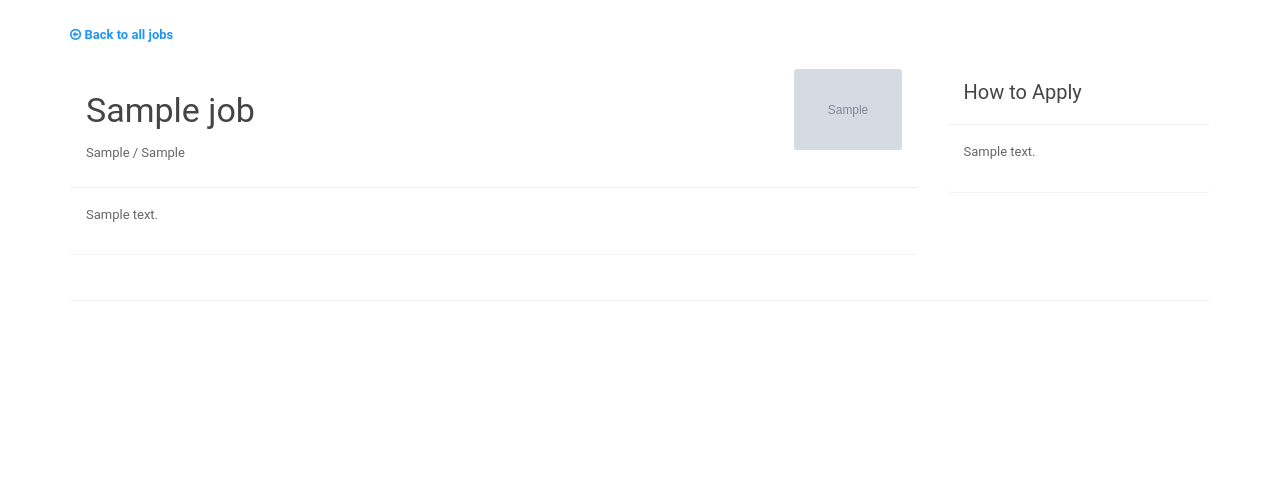
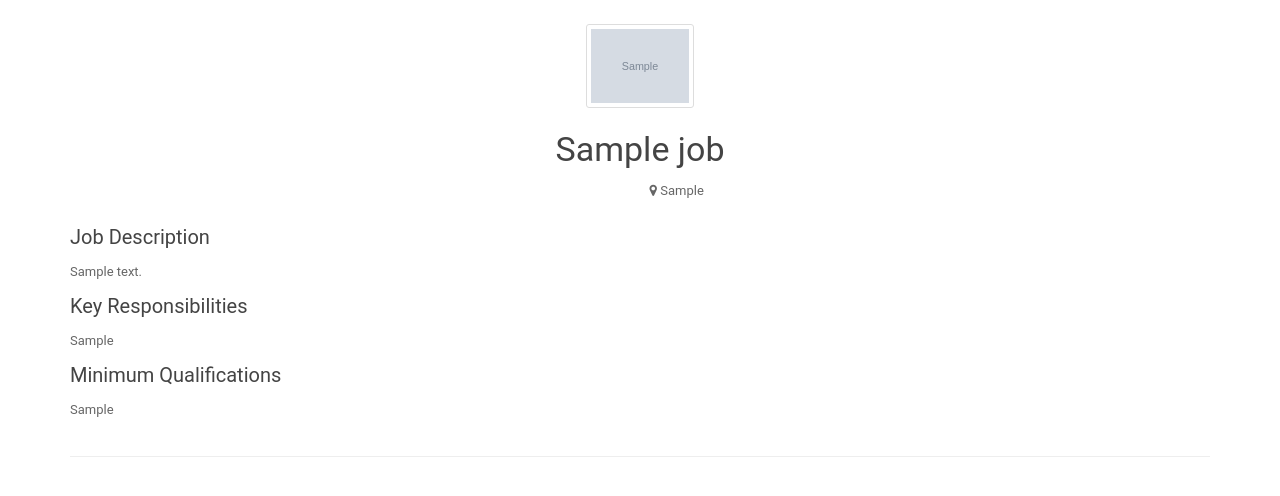
Before and after one commit to alexphelps/hiretech, a Django app: template thirtysevenjobs/templates/job_details.html in a window 1280 px wide. Shown: the part 66-562 px from the top of the page. Run offline with Django 3.2, Linux system fonts and the light colour scheme; the template is opened without the code that fills it: most values are stand-ins (such as "Sample title", 1, 10 or a date in 2020); grey boxes marked "Sample" are stand-in pictures; data that the repository does not hold is empty; style sheets or scripts are compiled from the project's sources; some libraries are stand-ins or nearby versions.

Commit message:
add schema.org to frontend #9

```diff
--- a/thirtysevenjobs/templates/job_details.html
+++ b/thirtysevenjobs/templates/job_details.html
@@ -2,39 +2,47 @@
 {% block content %}
 {% include 'header.html' %}
 {% load markdown_deux_tags %}
-<div class="container">
-  <div class="row">
+<div itemscope itemtype="http://schema.org/JobPosting">
+  <div class="row job-details-hero">
     <div class="col-md-12">
-      <p class=""><a href="/jobs"><strong><i class="fa fa-arrow-circle-o-left"></i> Back to all jobs</strong></a></p>
     </div>
   </div>
   <div class="row">
+    <div class="col-md-12 text-center">
+      <a href="/companies/{{ job.job_company.id }}/">
+        <img class="img-thumbnail job-details-img" src="{{ job.job_company.company_logo.url }}">
+      </a>
+      <h3 itemprop="title">{{ job.job_title }}</h3>
+      <p><span class="job-type {{ job.job_type }}" itemprop="employmentType">{{ job.get_job_type_display }}</span>   <i class="fa fa-map-marker"></i> {{ job.job_location }}</p>
+    </div>
+  </div>
+<div class="container">
+  <div class="row">
     <div class="col-md-9">
-      <div class="panel panel-white">
-          <div  class="panel-heading">
-            <a href="/companies/{{ job.job_company.id }}/">
-              <img class="img-responsive img-rounded pull-right job-details-img" src="{{ job.job_company.company_logo.url }}">
-            </a>
-            <h3>{{ job.job_title }}</h3>
-            <p>{{ job.get_job_type_display }} / {{ job.job_location }}</p>
-          </div>
-          <div class="panel-body">
+      <div class="">
+          <div itemprop="description">
+            <h5>Job Description</h5>
             {{ job.job_description|markdown }}
           </div>
         </div>
+        <div itemprop="responsibilities">
+          <h5>Key Responsibilities</h5>
+          {{ job.job_responsibilities|markdown }}
+        </div>
+        <div itemprop="qualifications">
+          <h5>Minimum Qualifications</h5>
+          {{ job.job_qualifications|markdown }}
+        </div>
       </div>
       <div class="col-md-3">
-        <div class="panel panel-white">
-          <div class="panel-heading">
-            <h5>How to Apply</h5>
-          </div>
-          <div class="panel-body">
-              {{ job.job_apply_notes|markdown }}
+        <div class="">
+          <div class="">
           </div>
         </div>
       </div>
     </div>
   </div>
+</div>
 {% include 'footer.html' %}
 {% include 'javascript.html' %}
 </body>
```
